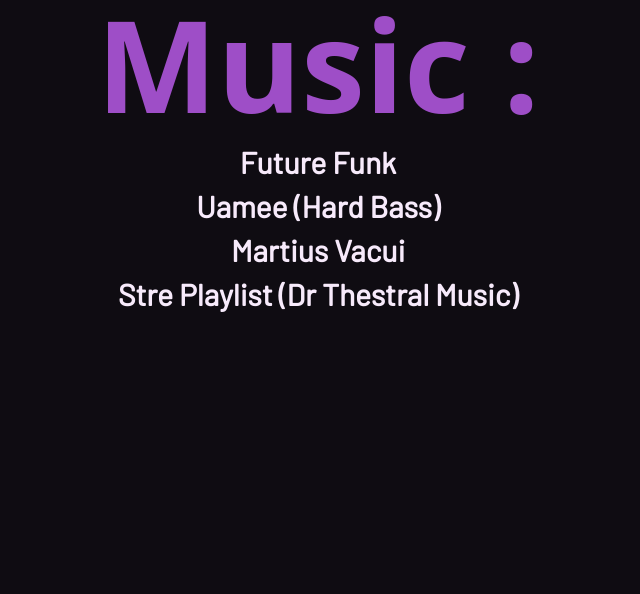
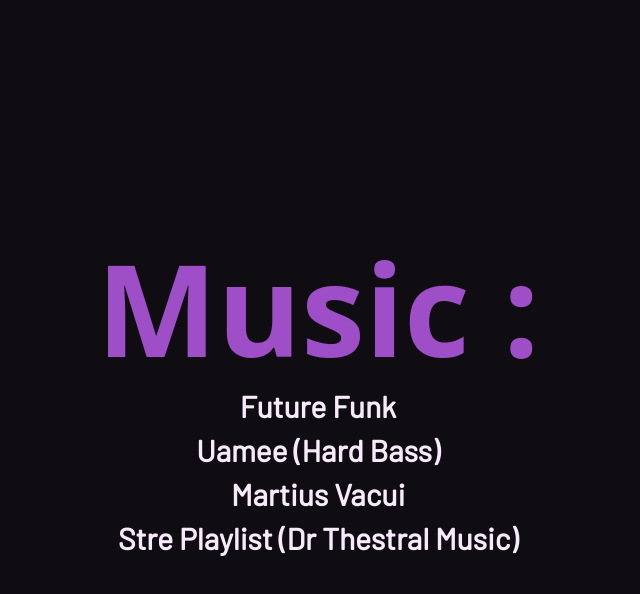
Before and after one commit to theendercore/TheEnderCore.github.io, an Astro site: page /music in a window 1280 px wide. Shown: the whole page, without its empty margins (322-962 px from the left). Built offline with nearby package versions, Linux system fonts and the light colour scheme; Astro itself is replaced by a stand-in of ours.

Commit message:
fixed music page

```diff
--- a/src/pages/music.astro
+++ b/src/pages/music.astro
@@ -5,7 +5,7 @@ import Layout from "../layouts/BaseLayout.astro";
 ---
 
 <Layout title="TheEnderCore">
-  <main class="h-full flex flex-col justify-center items-center">
+  <main class="h-screen flex flex-col justify-center items-center">
     <h2 class="text-9xl text-[#9e4ec7] font-sans font-black pb-4">Music :</h2>
     <ul class="text-3xl flex gap-2 flex-col font-bold text-center">
       {MusicList.map((i) => <Sli url={i.url} text={i.text} />)}
```
